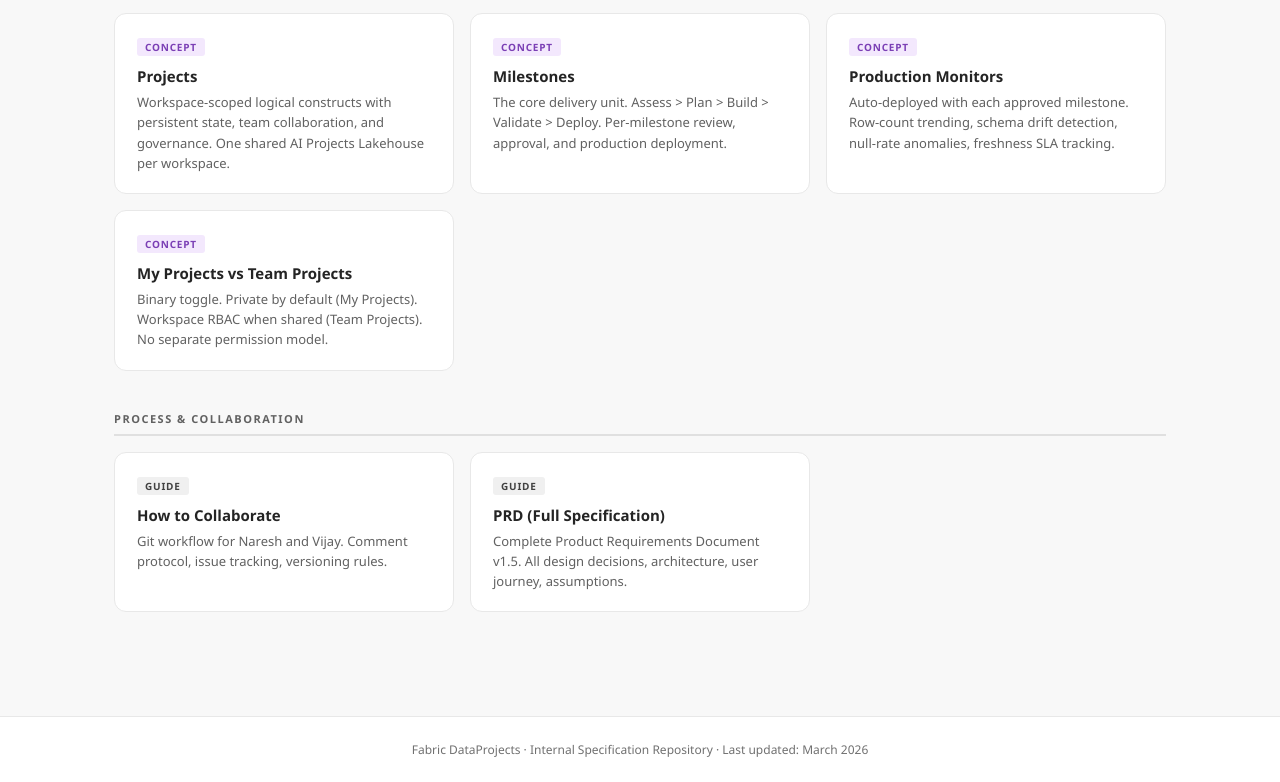
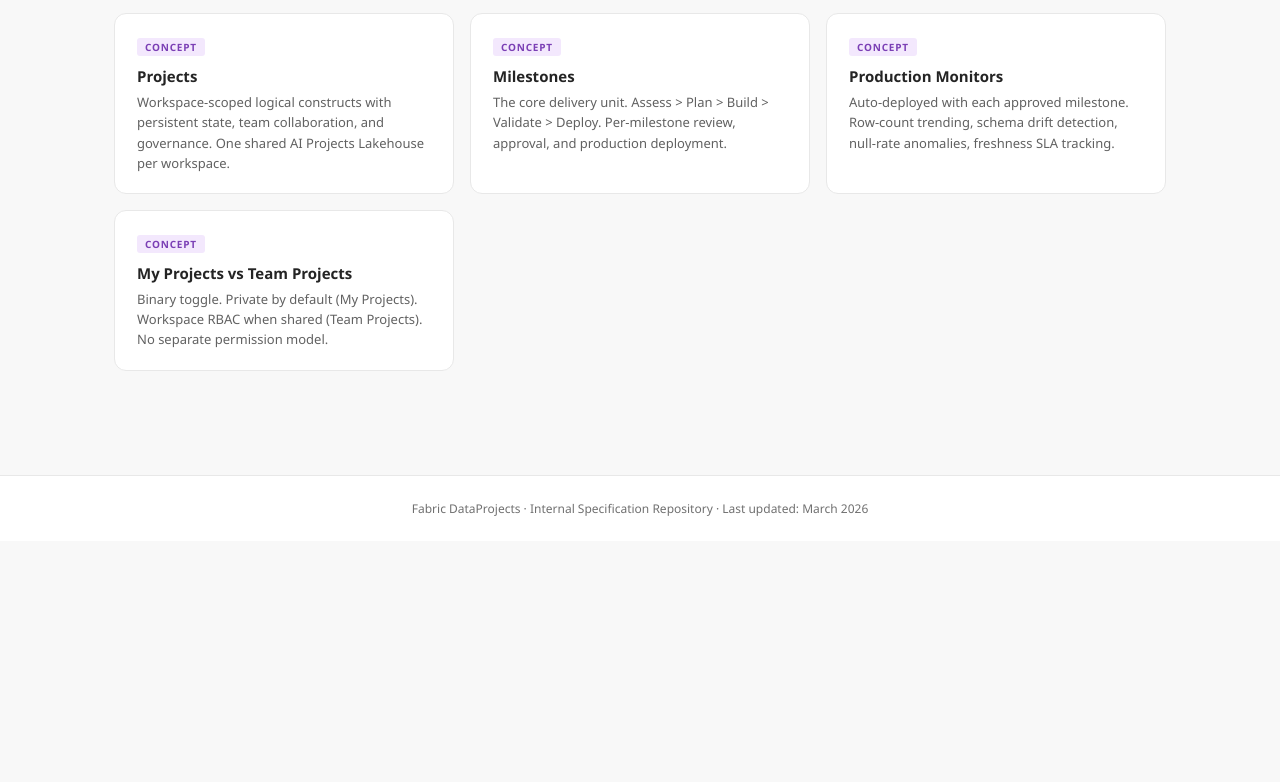
Before and after one commit to nareshvenkat11/dp-internal-6fcab4ee47e4, a website: page index.html in a window 1280 px wide. Shown: the part 2598-3380 px from the top of the page. After the commit the page ends 3139 px from the top, so only its background shows below. Drawn offline with Linux system fonts and the light colour scheme.

Commit message:
Remove Process & Collaboration section
Co-authored-by: Copilot <223556219+Copilot@users.noreply.github.com>

```diff
--- a/index.html
+++ b/index.html
@@ -312,23 +312,6 @@ a{color:inherit;text-decoration:none}
         <span class="card-tag tag-concept">CONCEPT</span>
         <h3>My Projects vs Team Projects</h3>
         <p>Binary toggle. Private by default (My Projects). Workspace RBAC when shared (Team Projects). No separate permission model.</p>
-      </div>
-    </div>
-  </div>
-
-  <!-- PROCESS -->
-  <div class="section">
-    <div class="section-label">Process & Collaboration</div>
-    <div class="cards">
-      <div class="card">
-        <span class="card-tag tag-guide">GUIDE</span>
-        <h3>How to Collaborate</h3>
-        <p>Git workflow for Naresh and Vijay. Comment protocol, issue tracking, versioning rules.</p>
-      </div>
-      <div class="card">
-        <span class="card-tag tag-guide">GUIDE</span>
-        <h3>PRD (Full Specification)</h3>
-        <p>Complete Product Requirements Document v1.5. All design decisions, architecture, user journey, assumptions.</p>
       </div>
     </div>
   </div>
```
